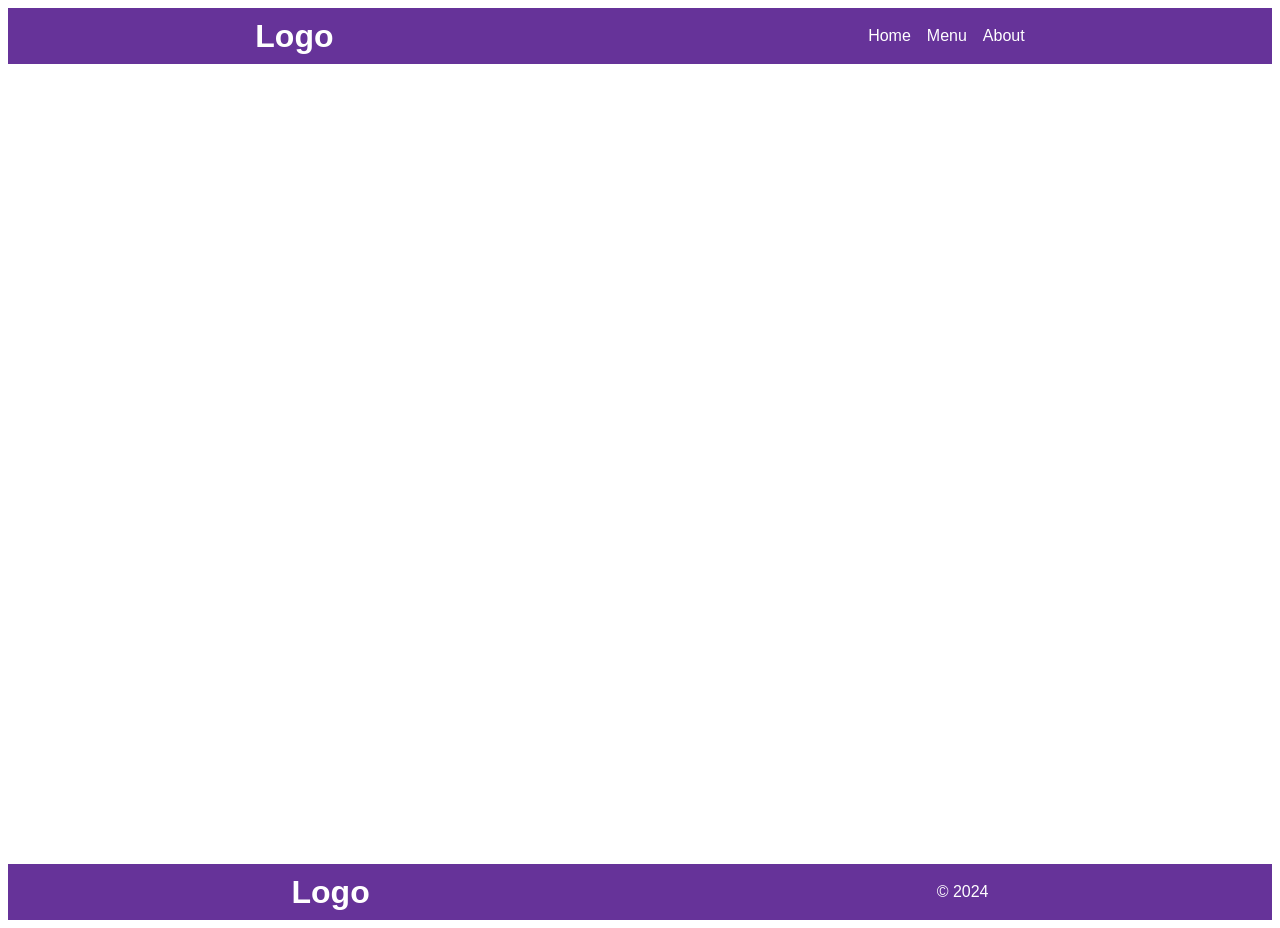
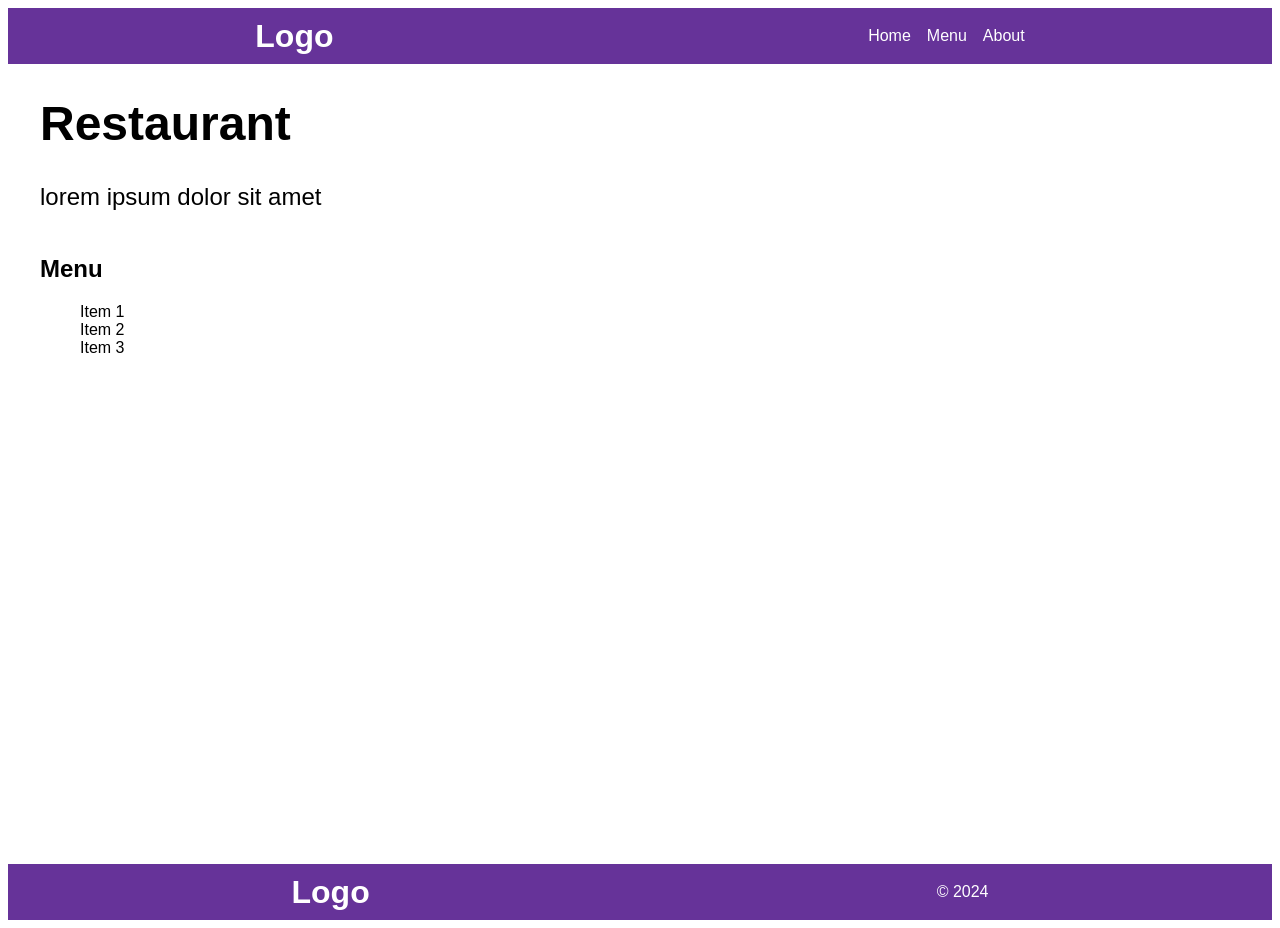
Before and after one commit to realmbs/odin-restaurant-page, a website built with webpack: page dist/index.html in a window 1280 px wide. Built offline with nearby package versions, Linux system fonts and the light colour scheme.

Commit message:
basic website layout complete

```diff
--- a/src/index.js
+++ b/src/index.js
@@ -1 +1,11 @@
+var navBar = document.getElementById('top__nav');
 var content = document.getElementById('content');
+var footer = document.getElementById('footer');
+var hero = document.createElement('div');
+hero.classList.add('hero');
+hero.innerHTML = "\n  <h1>Restaurant</h1>\n  <p>lorem ipsum dolor sit amet</p>\n  ";
+content.appendChild(hero);
+var menu = document.createElement('div');
+menu.classList.add('menu');
+menu.innerHTML = "\n  <h2>Menu</h2>\n  <ul>\n    <li>Item 1</li>\n    <li>Item 2</li>\n    <li>Item 3</li>\n  </ul>\n  ";
+content.appendChild(menu);
--- a/src/index.ts
+++ b/src/index.ts
@@ -1 +1,23 @@
+const navBar = document.getElementById('top__nav') as HTMLDivElement;
 const content = document.getElementById('content') as HTMLDivElement;
+const footer = document.getElementById('footer') as HTMLDivElement;
+
+const hero = document.createElement('div') as HTMLDivElement;
+hero.classList.add('hero');
+hero.innerHTML = `
+  <h1>Restaurant</h1>
+  <p>lorem ipsum dolor sit amet</p>
+  `;
+content.appendChild(hero);
+
+const menu = document.createElement('div') as HTMLDivElement;
+menu.classList.add('menu');
+menu.innerHTML = `
+  <h2>Menu</h2>
+  <ul>
+    <li>Item 1</li>
+    <li>Item 2</li>
+    <li>Item 3</li>
+  </ul>
+  `;
+content.appendChild(menu);
--- a/style.css
+++ b/style.css
@@ -37,6 +37,19 @@
 #content {
   min-height: 100vh;
   display: flex;
+  flex-direction: column;
+  justify-content: flex-start;
+  align-items: flex-start;
+  padding-left: 2rem;
+  padding-right: 2rem;
+}
+
+.hero {
+  font-size: 1.5rem;
+}
+
+.menu ul li {
+  list-style: none;
 }
 
 /* footer */
```
Also changed, not shown: dist/index.html, dist/main.js.
